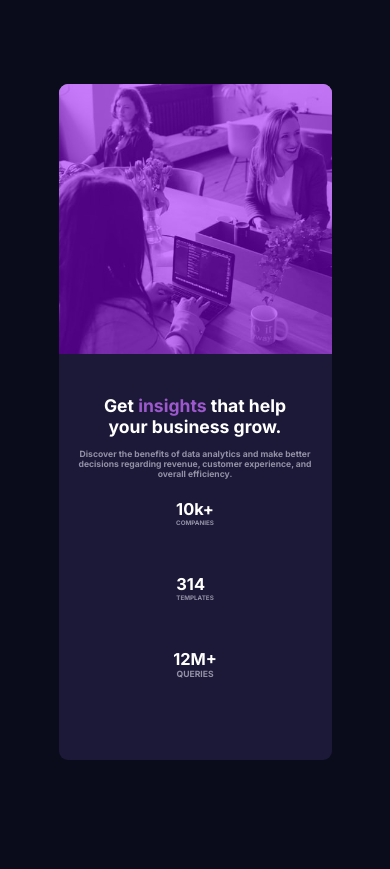
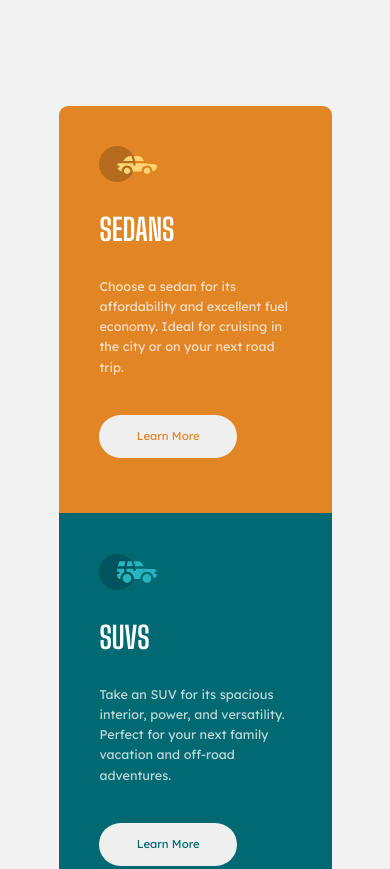
Before and after one commit to Pranavgithub433/Column_Card_Challenge, a plain HTML site: page index.html in a window 390 px wide. Shown: the top 869 px of the page. Before the commit the page ends 844 px from the top, so only its background shows below. Drawn offline with Linux system fonts and the light colour scheme.

Commit message:
Add files via upload

```diff
--- a/index.html
+++ b/index.html
@@ -1,36 +1,53 @@
 <!DOCTYPE html>
 <html lang="en">
+
 <head>
   <meta charset="UTF-8">
-  <meta name="viewport" content="width=device-width, initial-scale=1.0"> <!-- displays site properly based on user's device -->
+  <meta name="viewport" content="width=device-width, initial-scale=1.0">
+  <!-- displays site properly based on user's device -->
 
   <link rel="icon" type="image/png" sizes="32x32" href="./images/favicon-32x32.png">
   <link rel="stylesheet" href="style.css">
-  <title>Frontend Mentor | Stats preview card component</title>
+
+  <title>Frontend Mentor | 3-column preview card component</title>
 </head>
+
 <body>
+   <div class="main">
+     <div class="card" id="left">
+        <div class="wrapper">
+        <div class="svg-wrapper"><img src="./images/icon-sedans.svg" alt=""></div>
+          <h1>SEDANS</h1>
+          <p>Choose a sedan for its affordability and excellent fuel economy. Ideal for cruising in the city
+              or on your next road trip.</p>
+          <button id='left-button'>Learn More</button>
+        </div>
 
-  <div class="card">
-    <div class="element" id="left">
-      <div class="wrapper">
-      <h1>Get <span class="highlight">insights </span>that help
-        your business grow.</h1>
-      <p>Discover the benefits of data analytics and make
-        better decisions regarding revenue, customer
-        experience, and overall efficiency.</p>
-        <div class="features">
-          <div class="feature" id="f-1">10k+</div>
-          <div class="feature" id ="f-2" >314</div>
-          <div class="feature" id = "f-3">12M+</div>
+     </div>
+     <div class="card" id="middle">
+       <div class="wrapper">
+          <div class="svg-wrapper"><img src="./images/icon-suvs.svg" alt=""></div>
+          <h1>SUVS</h1>
+          <p>Take an SUV for its spacious interior, power, and versatility. Perfect for your next family vacation
+            and off-road adventures.</p>
+            <button id='middle-button'>Learn More</button>
+          </div>
+     </div>
+     <div class="card" id="right">
+       <div class="wrapper">
+          <div class="svg-wrapper"><img src="./images/icon-luxury.svg" alt=""></div>
+          <h1>LUXURY</h1>
+          <p>Cruise in the best car brands without the bloated prices. Enjoy the enhanced comfort of a luxury
+            rental and arrive in style.</p>
+          <button id='right-button'>Learn More</button>
         </div>
-      </div>
-    </div>
-    <div class="element" id="right">
-      <div class="img-wrapper">
-        <img src="./images/image-header-desktop.jpg" alt="">
-      </div>
-    </div>
-  </div>
+     </div>
+   </div>
+
+
 
 </body>
+
+
+
 </html>
--- a/style.css
+++ b/style.css
@@ -1,6 +1,9 @@
-@import url('https://fonts.googleapis.com/css2?family=Inter:wght@700&display=swap');
+@import url('https://fonts.googleapis.com/css2?family=Lexend+Deca&display=swap');
+@import url('https://fonts.googleapis.com/css2?family=Big+Shoulders+Display:wght@700&family=Lexend+Deca&display=swap');
 
-
+:root {
+    --animation-time: 0.3s
+}
 html {
     font-size:1vw;
 }
@@ -9,178 +12,125 @@ html {
 }
 
 body {
-    width:100%;
-    background-color:#0A0C1B;
-    display:flex;
+    background-color: #F2F2F2;
+    height: 100vh;
+    display: flex;
     justify-content: center;
     align-items: center;
-    height:758px;
+}
+
+.main {
+    height:29vw;
+    width:50vw;
+    display: flex;
 }
 
 .card {
-    background-color:#1C1938;
-    width:55%;
-    height:25vw;
-    border-radius: 9px;
-    display:flex;
-    box-sizing:border-box;
-    color:rgb(255, 255, 255);
-    font-family: 'Inter', sans-serif;
+    width:calc(100%/3);
+    position:relative;
+}
+#left {
+    background-color:#E28525;
+    border-radius:9px 0 0 9px;
+}
+#middle {
+    background-color:#016972;
+}
+#right {
+    background-color:#00403F;
+    border-radius:0 9px 9px 0;
+}
+.wrapper {
+    position:absolute;
+    top:10%;
+    right:15%;
+    left:15%;
+    bottom:15%;
+}
+p {
+    line-height:1.6rem;
+    font-size:0.8rem;
+    text-align: left;
+    color:hsla(0, 0%, 100%, 0.75);
+    font-family: 'Lexend Deca', sans-serif;
 }
 
-.element {
-    width:50%;
-    height:100%;
+h1 {
+    color:#FFFFFF;
+    margin:15% 0 15% 0;
+    font-size:2.4rem;
+    font-family: 'Big Shoulders Display' , 'cursive';
+}
+button {
+    height:14%;
+    width:72%;
+    border:none;
+    border-radius: 35px;
+    margin-top:40%;
+    font-size:0.9rem;
+    font-family: 'Lexend Deca', sans-serif;
+    transition: background-color var(--animation-time), border var(--animation-time), color var(--animation-time);
+
+}
+button:hover {
+    color:#F2F2F2 !important;
+    background-color:inherit;
+    border:3px solid #F2F2F2;
+    cursor:pointer
 }
 
-.img-wrapper{
-    width:100%;
-    height:100%;
-    border-radius:0 9px 9px 0px;
-    position:relative;
-}
-.img-wrapper::before {
-    content:'';
-    width:100%;
-    height:100%;
-    background-color:#9900FF;
-    position:absolute;
-    border-radius:0 9px 9px 0px;
-    opacity:0.5;
-
-}
-.img-wrapper img {
-
-    object-fit: cover;
-    width: 100%;
-    height: 100%;
-    border-radius:0 9px 9px 0px;
-
-
+#left-button {
+    color:#E28525;
 }
 
-#left {
-    position:relative;
-
+#middle-button {
+    color:#016972;
+}
+#right-button {
+    color:#00403F;
 }
 
 
-h1 {
-    font-weight: 700;
-    font-size: 1.8rem;
+.svg-wrapper > img {
+    display: block;
+    width:30.15%;
+}
 
+/* FOR MOBILES */
+
+@media only screen and (max-width: 412px)
+{
+    html {
+        font-size:1.5vh;
+    }
+
+    body {
+        height:170vh;
+    }
+    .main {
+        height:145vh;
+        width:70vw;
+        flex-direction: column;
+    }
+    .card {
+        height:calc(100%/3);
+        width:100%;
+        position:relative;
+    }
+
+    p {
+
+        font-size:1rem;
+    }
+    button {
+        margin-top:20%;
+    }
+    #left {
+        border-radius:9px 9px 0 0;
+    }
+
+    #right {
+        border-radius:0 0 9px 9px;
+    }
 
 }
-p{
-    color:#9290A5;
-    font-weight:400;
-    font-size:0.9rem;
-    margin-top:8%
-}
-.wrapper {
-    position:absolute;
-    top:20%;
-    left:15%;
-    right:15%;
-    bottom:5%;
-
-}
-
-.features {
-    margin-top:20%;
-    display:flex;
-    justify-content:space-between;
-    font-size:1.6rem;
-
-}
-
-#f-1::after{
-    content:'COMPANIES';
-    display:block;
-    font-size:0.8rem;
-    font-weight:400;
-    color:#9290A5;
-}
-
-#f-2::after{
-    content:'TEMPLATES';
-    display:block;
-    font-size:0.8rem;
-    font-weight:400;
-    color:#9290A5;
-}
-#f-3::after{
-    content:'QUERIES';
-    display:block;
-    font-size:0.8rem;
-    font-weight:400;
-    color:#9290A5;
-}
-.highlight {
-    color:#9C58CC;
-}
-
-
-@media only screen and (max-width:1024px) {
-
-    body {
-        height:100vh;
-    }
-    .card {
-        flex-direction: column-reverse;
-        height:80vh;
-        width:70vw;
-    }
-    .element {
-        width:100%;
-        height:60%;
-    }
-    #right {
-        height:40%;
-    }
-    h1 {
-        font-weight: 700;
-        font-size: 4.5rem;
-        text-align: center;
-        margin-left:5%;
-        margin-right:5%;
-    }
-    p{
-        font-weight:400;
-        font-size:2.2rem;
-        margin-top:5%;
-        text-align: center;
-    }
-    .wrapper {
-        top:10%;
-        left:5%;
-        right:5%;
-        bottom:1%;
-
-    }
-    .features {
-        margin-top:8%;
-        height:50%;
-        display:flex;
-        align-items:center;
-        justify-content:space-between;
-        flex-direction: column;
-        font-size:4.2rem;
-
-    }
-    #f-1::after{
-        font-size:1.6rem;
-        text-align: center;
-    }
-    #f-2::after{
-        font-size:1.6rem;
-        text-align: center;
-    }
-    #f-3::after{
-        font-size:2.2rem;
-        text-align: center;
-    }
-    .img-wrapper , .img-wrapper::before , .img-wrapper>img {
-        border-radius:9px 9px 0px 0px;
-    }
-}
```
Also changed, not shown: design/active-states.jpg (added), design/desktop-design.jpg, design/desktop-preview.jpg, design/mobile-design.jpg, images/icon-luxury.svg (added), images/icon-sedans.svg (added), images/icon-suvs.svg (added).
